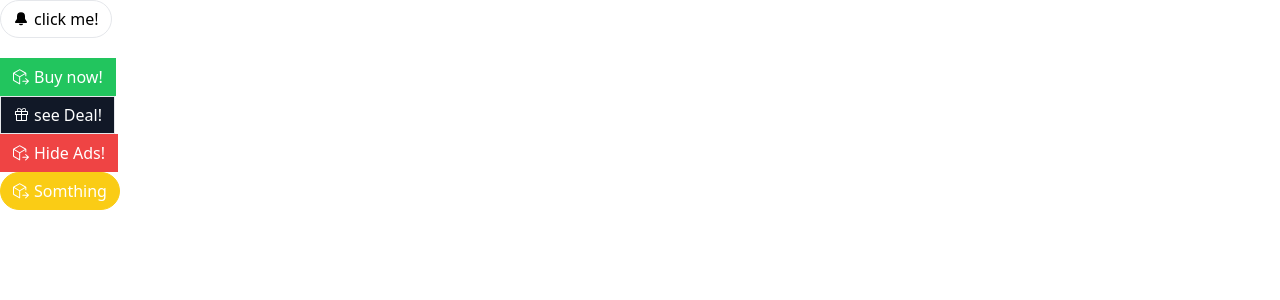
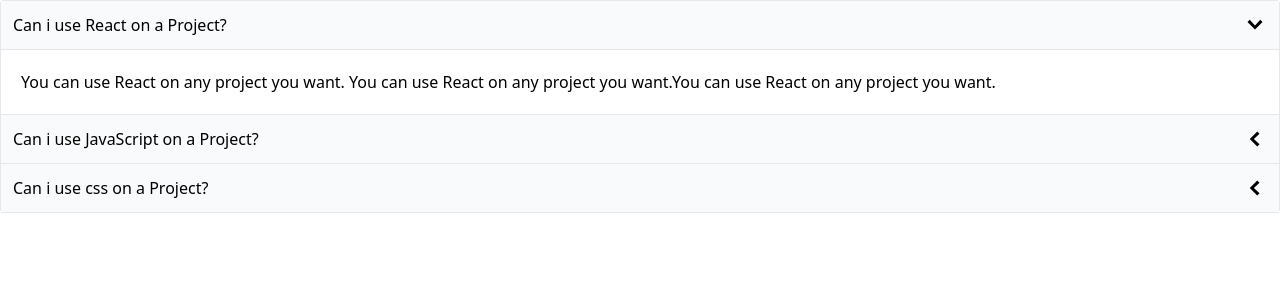
Before and after one commit to urielbang/button-react-project, a React (Create React App) app: page / in a window 1280 px wide. Shown: the top 300 px of the page. Built offline with nearby package versions, Linux system fonts and the light colour scheme.

Commit message:
accordion

```diff
--- a/src/App.js
+++ b/src/App.js
@@ -1,39 +1,27 @@
-import Button from "./Button";
-import { GoBellFill, GoPackageDependents, GoGift } from "react-icons/go";
+// import ButtonPage from "./pages/ButtonPage";
+import Accordion from "./components/Accordion";
 
 function App() {
-  return (
-    <div>
-      <div>
-        <Button rounded outline className="mb-5">
-          <GoBellFill />
-          click me!
-        </Button>
-      </div>
-      <div>
-        <Button success>
-          <GoPackageDependents />
-          Buy now!
-        </Button>
-      </div>
-      <div>
-        <Button secondary>
-          <GoGift /> see Deal!
-        </Button>
-      </div>
-      <div>
-        <Button danger>
-          <GoPackageDependents />
-          Hide Ads!
-        </Button>
-      </div>
-      <div>
-        <Button warning rounded>
-          <GoPackageDependents />
-          Somthing
-        </Button>
-      </div>
-    </div>
-  );
+  const items = [
+    {
+      id: "123",
+      label: "Can i use React on a Project?",
+      content:
+        "You can use React on any project you want. You can use React on any project you want.You can use React on any project you want.",
+    },
+    {
+      id: "358",
+      label: "Can i use JavaScript on a Project?",
+      content:
+        "You can use React on any project you want.You can use React on any project you want.You can use React on any project you want.",
+    },
+    {
+      id: "369",
+      label: "Can i use css on a Project?",
+      content:
+        "You can use React on any project you want.You can use React on any project you want.You can use React on any project you want.",
+    },
+  ];
+  return <Accordion items={items} />;
 }
 export default App;
--- /dev/null
+++ b/src/components/Accordion.js
@@ -0,0 +1,36 @@
+import { useState } from "react";
+import { GoChevronDown, GoChevronLeft } from "react-icons/go";
+
+function Accordion({ items }) {
+  const [expandIndex, setExpandedInndex] = useState(0);
+
+  const handleClick = (nextIndex) => {
+    setExpandedInndex(nextIndex);
+  };
+
+  const renderItems = items.map((item, index) => {
+    const isExpended = index === expandIndex;
+
+    const icon = (
+      <span className="text-2xl">
+        {isExpended ? <GoChevronDown /> : <GoChevronLeft />}
+      </span>
+    );
+    return (
+      <div key={item.id}>
+        <div
+          className="flex justify-between p-3 bg-gray-50 border-b items-center cursor-pointer"
+          onClick={() => {
+            handleClick(index);
+          }}
+        >
+          {item.label}
+          {icon}
+        </div>
+        {isExpended && <div className="border-b p-5">{item.content}</div>}
+      </div>
+    );
+  });
+  return <div className="border-x border-t rounded">{renderItems}</div>;
+}
+export default Accordion;
--- /dev/null
+++ b/src/pages/ButtonPage.js
@@ -0,0 +1,39 @@
+import Button from "../components/Button";
+import { GoBellFill, GoPackageDependents, GoGift } from "react-icons/go";
+
+function ButtonPage() {
+  return (
+    <div>
+      <div>
+        <Button rounded outline className="mb-5">
+          <GoBellFill />
+          click me!
+        </Button>
+      </div>
+      <div>
+        <Button success>
+          <GoPackageDependents />
+          Buy now!
+        </Button>
+      </div>
+      <div>
+        <Button secondary>
+          <GoGift /> see Deal!
+        </Button>
+      </div>
+      <div>
+        <Button danger>
+          <GoPackageDependents />
+          Hide Ads!
+        </Button>
+      </div>
+      <div>
+        <Button warning rounded>
+          <GoPackageDependents />
+          Somthing
+        </Button>
+      </div>
+    </div>
+  );
+}
+export default ButtonPage;
```
Also changed, not shown: src/components/Button.js (renamed from src/Button.js).
